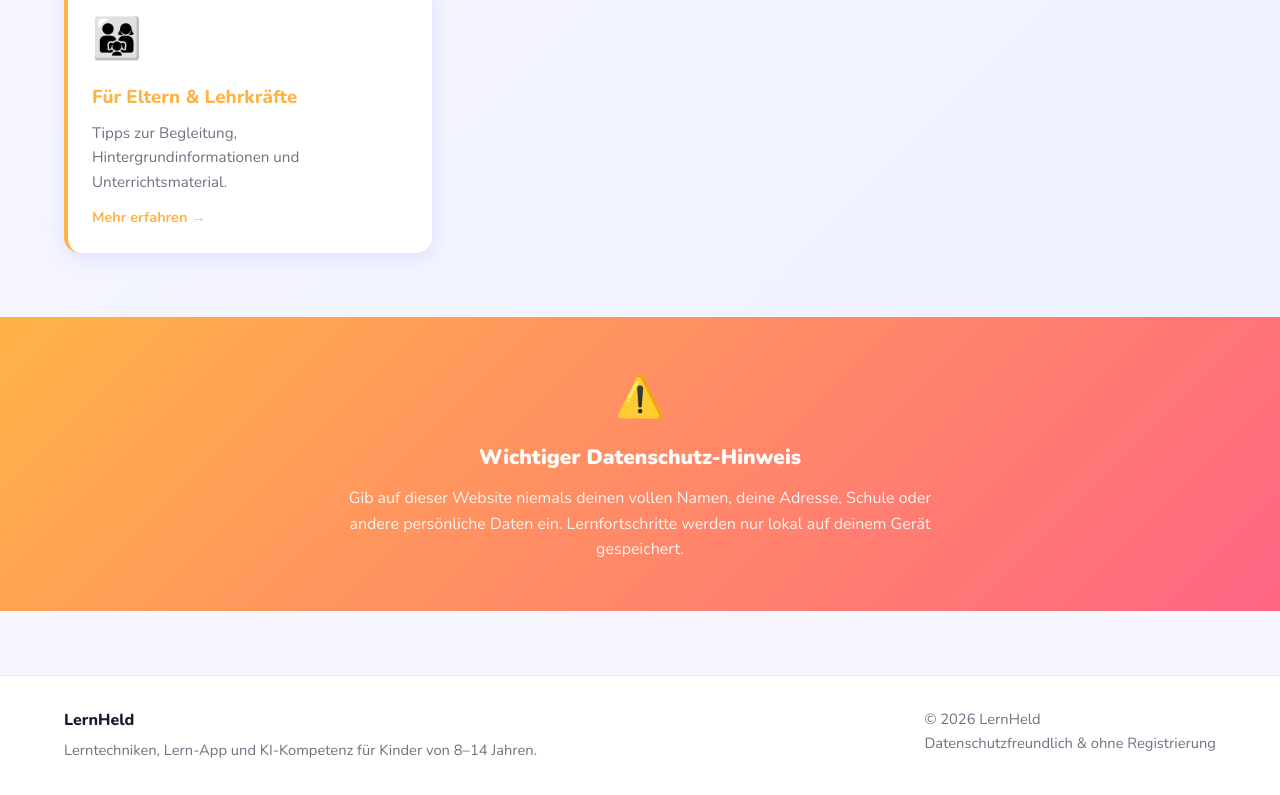
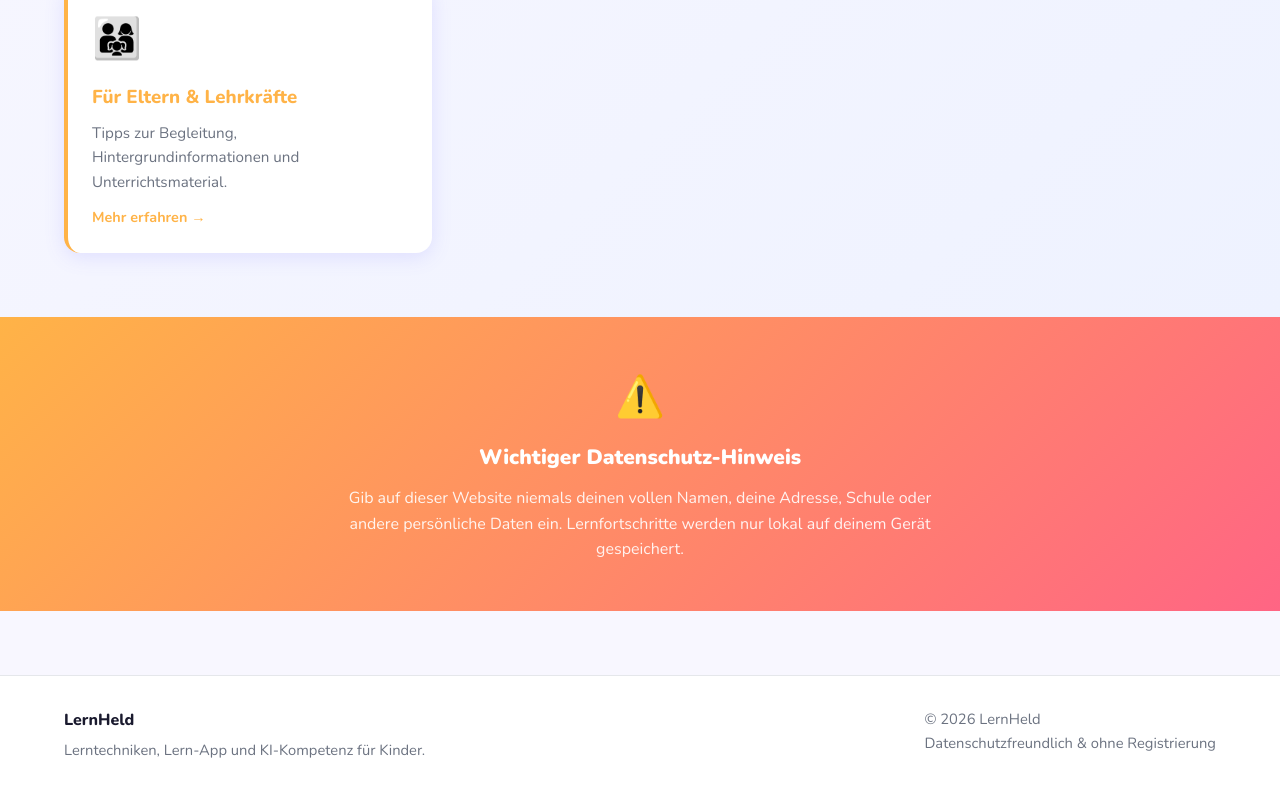
Before and after one commit to bendes-ai/lernhelden_4, a React (Vite) app in the folder client/: page / in a window 1280 px wide. Shown: the part 1756-2551 px from the top of the page. Built offline with nearby package versions, Linux system fonts and the light colour scheme.

Commit message:
Update Footer.jsx

```diff
--- a/client/src/components/Footer.jsx
+++ b/client/src/components/Footer.jsx
@@ -6,7 +6,7 @@ export default function Footer() {
       <div className="container" style={{ padding: '2rem 1.5rem', display: 'flex', justifyContent: 'space-between', gap: '1rem', flexWrap: 'wrap' }}>
         <div>
           <div style={{ fontWeight: 800, marginBottom: '.35rem' }}>LernHeld</div>
-          <p style={{ color: 'var(--color-text-light)', fontSize: '.92rem' }}>Lerntechniken, Lern-App und KI-Kompetenz für Kinder von 8–14 Jahren.</p>
+          <p style={{ color: 'var(--color-text-light)', fontSize: '.92rem' }}>Lerntechniken, Lern-App und KI-Kompetenz für Kinder.</p>
         </div>
         <div style={{ color: 'var(--color-text-light)', fontSize: '.92rem' }}>
           <div>© 2026 LernHeld</div>
```
